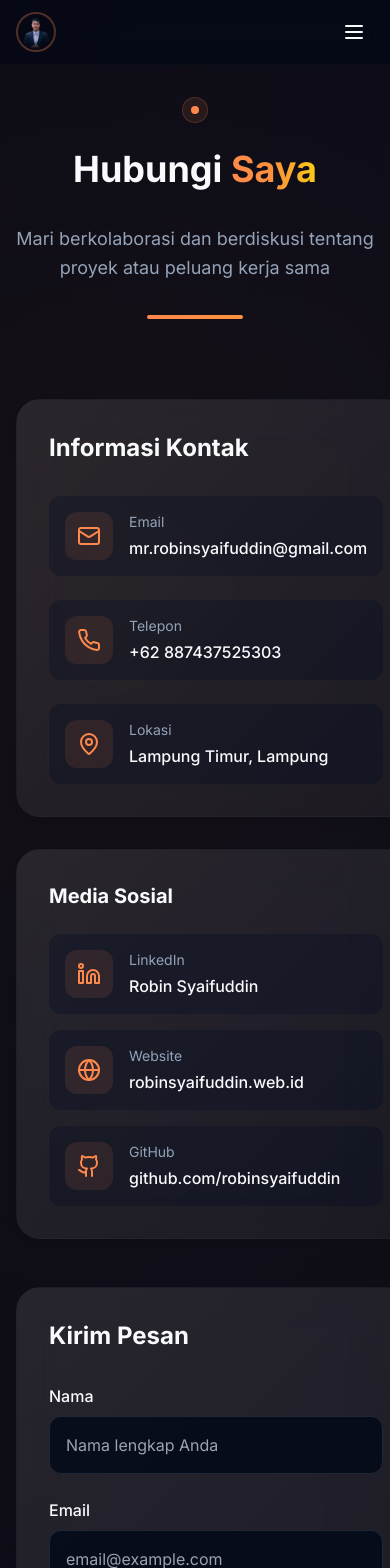
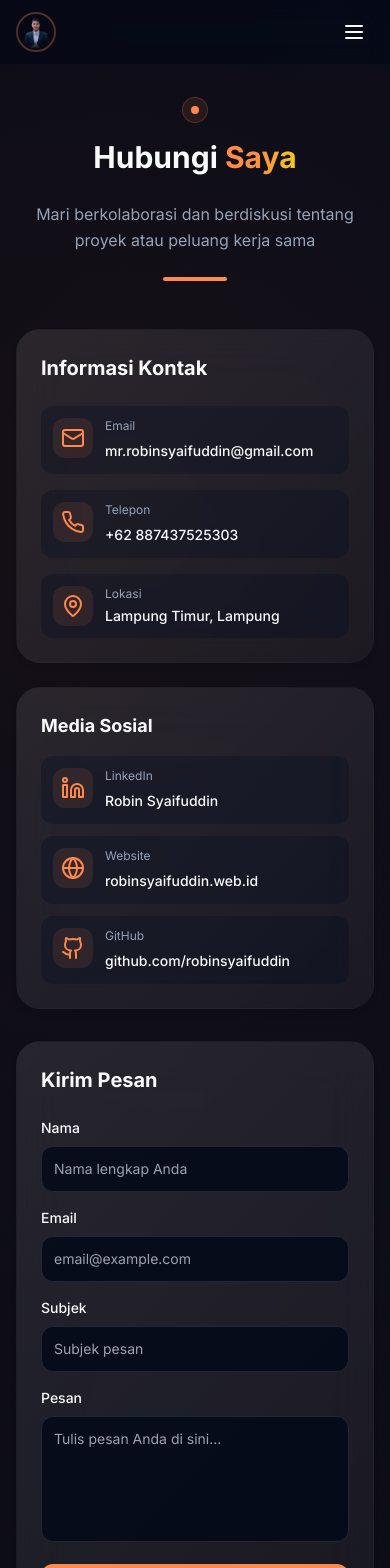
Before and after one commit to robinsyaifuddin-personal/robinsyaifuddin-id, a React (Vite) app: page /kontak in a window 390 px wide. Shown: the top 1568 px of the page. Built offline with nearby package versions, Linux system fonts and the light colour scheme.

Commit message:
Optimize contact section for mobile

```diff
--- a/src/pages/Contact.tsx
+++ b/src/pages/Contact.tsx
@@ -59,40 +59,40 @@ const Contact = () => {
       <Header />
 
       <main className="relative z-10 pt-24 pb-12">
-        <div className="container mx-auto">
+        <div className="container mx-auto px-4 sm:px-6 lg:px-8">
           {/* Header */}
-          <div className="text-center mb-20">
-            <div className="inline-flex items-center justify-center p-2 mb-6 rounded-full bg-primary/10 border border-primary/20">
+          <div className="text-center mb-12 sm:mb-16 lg:mb-20">
+            <div className="inline-flex items-center justify-center p-2 mb-4 sm:mb-6 rounded-full bg-primary/10 border border-primary/20">
               <div className="w-2 h-2 bg-primary rounded-full animate-pulse" />
             </div>
-            <h1 className="text-4xl md:text-6xl lg:text-7xl font-bold mb-8 leading-tight">
+            <h1 className="text-3xl sm:text-4xl md:text-5xl lg:text-6xl xl:text-7xl font-bold mb-6 sm:mb-8 leading-tight px-2">
               Hubungi <span className="bg-gradient-to-r from-primary via-orange-400 to-yellow-400 bg-clip-text text-transparent">Saya</span>
             </h1>
-            <p className="text-muted-foreground text-lg md:text-xl max-w-3xl mx-auto leading-relaxed">
+            <p className="text-muted-foreground text-base sm:text-lg md:text-xl max-w-2xl lg:max-w-3xl mx-auto leading-relaxed px-4">
               Mari berkolaborasi dan berdiskusi tentang proyek atau peluang kerja sama
             </p>
-            <div className="w-24 h-1 bg-gradient-to-r from-primary to-orange-400 rounded-full mx-auto mt-8" />
+            <div className="w-16 sm:w-20 lg:w-24 h-1 bg-gradient-to-r from-primary to-orange-400 rounded-full mx-auto mt-6 sm:mt-8" />
           </div>
 
-          <div className="grid lg:grid-cols-2 gap-12 lg:gap-16">
+          <div className="grid lg:grid-cols-2 gap-8 sm:gap-10 lg:gap-12 xl:gap-16">
             {/* Contact Information */}
-            <div className="space-y-8">
-              <div className="glass-card p-8 lg:p-10 hover:shadow-2xl transition-all duration-500 group">
-                <h2 className="text-2xl lg:text-3xl font-bold text-foreground mb-8">Informasi Kontak</h2>
-                <div className="space-y-6">
+            <div className="space-y-6 sm:space-y-8">
+              <div className="glass-card p-6 sm:p-8 lg:p-10 hover:shadow-2xl transition-all duration-500 group">
+                <h2 className="text-xl sm:text-2xl lg:text-3xl font-bold text-foreground mb-6 sm:mb-8">Informasi Kontak</h2>
+                <div className="space-y-4 sm:space-y-6">
                   {contactInfo.map((contact, index) => (
-                    <div key={index} className="flex items-center space-x-4 p-4 rounded-xl bg-card/30 hover:bg-card/50 transition-all duration-300 group/item">
-                      <div className="text-primary p-3 bg-primary/10 rounded-xl group-hover/item:scale-110 transition-transform duration-300">
+                    <div key={index} className="flex items-start sm:items-center space-x-3 sm:space-x-4 p-3 sm:p-4 rounded-xl bg-card/30 hover:bg-card/50 transition-all duration-300 group/item">
+                      <div className="text-primary p-2 sm:p-3 bg-primary/10 rounded-xl group-hover/item:scale-110 transition-transform duration-300 flex-shrink-0">
                         {contact.icon}
                       </div>
-                      <div>
-                        <p className="text-muted-foreground text-sm mb-1">{contact.label}</p>
+                      <div className="min-w-0 flex-1">
+                        <p className="text-muted-foreground text-xs sm:text-sm mb-1">{contact.label}</p>
                         {contact.link ? (
-                          <a href={contact.link} className="text-foreground hover:text-primary transition-colors font-medium">
+                          <a href={contact.link} className="text-foreground hover:text-primary transition-colors font-medium text-sm sm:text-base break-words">
                             {contact.value}
                           </a>
                         ) : (
-                          <p className="text-foreground font-medium">{contact.value}</p>
+                          <p className="text-foreground font-medium text-sm sm:text-base break-words">{contact.value}</p>
                         )}
                       </div>
                     </div>
@@ -100,17 +100,17 @@ const Contact = () => {
                 </div>
               </div>
 
-              <div className="glass-card p-8 lg:p-10 hover:shadow-2xl transition-all duration-500 group">
-                <h3 className="text-xl font-bold text-foreground mb-6">Media Sosial</h3>
-                <div className="space-y-4">
+              <div className="glass-card p-6 sm:p-8 lg:p-10 hover:shadow-2xl transition-all duration-500 group">
+                <h3 className="text-lg sm:text-xl font-bold text-foreground mb-4 sm:mb-6">Media Sosial</h3>
+                <div className="space-y-3 sm:space-y-4">
                   {socialLinks.map((social, index) => (
-                    <div key={index} className="flex items-center space-x-4 p-4 rounded-xl bg-card/30 hover:bg-card/50 transition-all duration-300 group/item">
-                      <div className="text-primary p-3 bg-primary/10 rounded-xl group-hover/item:scale-110 transition-transform duration-300">
+                    <div key={index} className="flex items-start sm:items-center space-x-3 sm:space-x-4 p-3 sm:p-4 rounded-xl bg-card/30 hover:bg-card/50 transition-all duration-300 group/item">
+                      <div className="text-primary p-2 sm:p-3 bg-primary/10 rounded-xl group-hover/item:scale-110 transition-transform duration-300 flex-shrink-0">
                         {social.icon}
                       </div>
-                      <div>
-                        <p className="text-muted-foreground text-sm mb-1">{social.label}</p>
-                        <a href={social.link} className="text-foreground hover:text-primary transition-colors font-medium">
+                      <div className="min-w-0 flex-1">
+                        <p className="text-muted-foreground text-xs sm:text-sm mb-1">{social.label}</p>
+                        <a href={social.link} className="text-foreground hover:text-primary transition-colors font-medium text-sm sm:text-base break-words">
                           {social.value}
                         </a>
                       </div>
@@ -121,42 +121,42 @@ const Contact = () => {
             </div>
 
             {/* Contact Form */}
-            <div className="glass-card p-8 lg:p-10 hover:shadow-2xl transition-all duration-500">
-              <h2 className="text-2xl lg:text-3xl font-bold text-foreground mb-8">Kirim Pesan</h2>
-              <form className="space-y-6">
+            <div className="glass-card p-6 sm:p-8 lg:p-10 hover:shadow-2xl transition-all duration-500">
+              <h2 className="text-xl sm:text-2xl lg:text-3xl font-bold text-foreground mb-6 sm:mb-8">Kirim Pesan</h2>
+              <form className="space-y-4 sm:space-y-6">
                 <div className="space-y-2">
-                  <label className="block text-foreground font-medium">Nama</label>
+                  <label className="block text-foreground font-medium text-sm sm:text-base">Nama</label>
                   <input
                     type="text"
-                    className="w-full px-4 py-4 bg-background/80 border border-border rounded-xl focus:border-primary focus:outline-none focus:ring-2 focus:ring-primary/20 text-foreground transition-all duration-300"
+                    className="w-full px-3 sm:px-4 py-3 sm:py-4 bg-background/80 border border-border rounded-xl focus:border-primary focus:outline-none focus:ring-2 focus:ring-primary/20 text-foreground transition-all duration-300 text-sm sm:text-base"
                     placeholder="Nama lengkap Anda"
                   />
                 </div>
                 <div className="space-y-2">
-                  <label className="block text-foreground font-medium">Email</label>
+                  <label className="block text-foreground font-medium text-sm sm:text-base">Email</label>
                   <input
                     type="email"
-                    className="w-full px-4 py-4 bg-background/80 border border-border rounded-xl focus:border-primary focus:outline-none focus:ring-2 focus:ring-primary/20 text-foreground transition-all duration-300"
+                    className="w-full px-3 sm:px-4 py-3 sm:py-4 bg-background/80 border border-border rounded-xl focus:border-primary focus:outline-none focus:ring-2 focus:ring-primary/20 text-foreground transition-all duration-300 text-sm sm:text-base"
                     placeholder="email@example.com"
                   />
                 </div>
                 <div className="space-y-2">
-                  <label className="block text-foreground font-medium">Subjek</label>
+                  <label className="block text-foreground font-medium text-sm sm:text-base">Subjek</label>
                   <input
                     type="text"
-                    className="w-full px-4 py-4 bg-background/80 border border-border rounded-xl focus:border-primary focus:outline-none focus:ring-2 focus:ring-primary/20 text-foreground transition-all duration-300"
+                    className="w-full px-3 sm:px-4 py-3 sm:py-4 bg-background/80 border border-border rounded-xl focus:border-primary focus:outline-none focus:ring-2 focus:ring-primary/20 text-foreground transition-all duration-300 text-sm sm:text-base"
                     placeholder="Subjek pesan"
                   />
                 </div>
                 <div className="space-y-2">
-                  <label className="block text-foreground font-medium">Pesan</label>
+                  <label className="block text-foreground font-medium text-sm sm:text-base">Pesan</label>
                   <textarea
-                    rows={6}
-                    className="w-full px-4 py-4 bg-background/80 border border-border rounded-xl focus:border-primary focus:outline-none focus:ring-2 focus:ring-primary/20 text-foreground resize-none transition-all duration-300"
+                    rows={5}
+                    className="w-full px-3 sm:px-4 py-3 sm:py-4 bg-background/80 border border-border rounded-xl focus:border-primary focus:outline-none focus:ring-2 focus:ring-primary/20 text-foreground resize-none transition-all duration-300 text-sm sm:text-base"
                     placeholder="Tulis pesan Anda di sini..."
                   ></textarea>
                 </div>
-                <Button className="w-full bg-primary hover:bg-primary/90 text-primary-foreground font-semibold py-4 rounded-xl transition-all duration-300 hover:scale-[1.02] hover:shadow-lg hover:shadow-primary/20">
+                <Button className="w-full bg-primary hover:bg-primary/90 text-primary-foreground font-semibold py-3 sm:py-4 rounded-xl transition-all duration-300 hover:scale-[1.02] hover:shadow-lg hover:shadow-primary/20 text-sm sm:text-base">
                   Kirim Pesan
                 </Button>
               </form>
```
